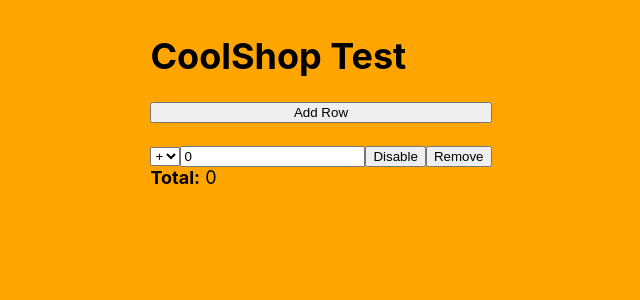
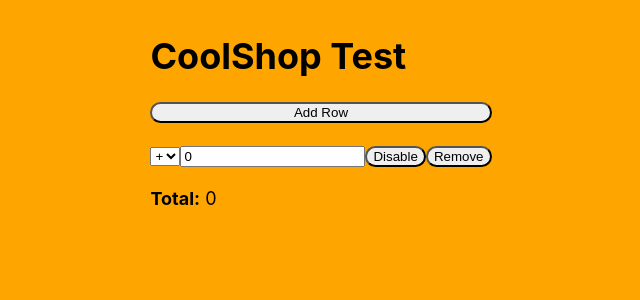
Before and after one commit to ASM072/coolshop_test, a React (Create React App) app: page / in a window 1280 px wide. Shown: the top 300 px of the page, without its empty margins (319-959 px from the left). Built offline with nearby package versions, Linux system fonts and the light colour scheme.

Commit message:
final commit

```diff
--- a/src/Component/calculator.js
+++ b/src/Component/calculator.js
@@ -82,7 +82,7 @@ return (
         </button>
         <button onClick={() => handleRemove(row.id)}>Remove</button>
         </div>
-      ))}
+      ))}<br></br>
       <div>
         <strong>Total:</strong> {calculateTotal()}
       </div>
--- a/src/Styles/styles.scss
+++ b/src/Styles/styles.scss
@@ -1,7 +1,11 @@
 .calculator{
     padding: 10px;
     font-size: large;
-    flex: auto;
     display: grid;
     justify-content: center;
 }
+
+button{
+    border-radius: 24px;
+    border-color: black;
+}
```
